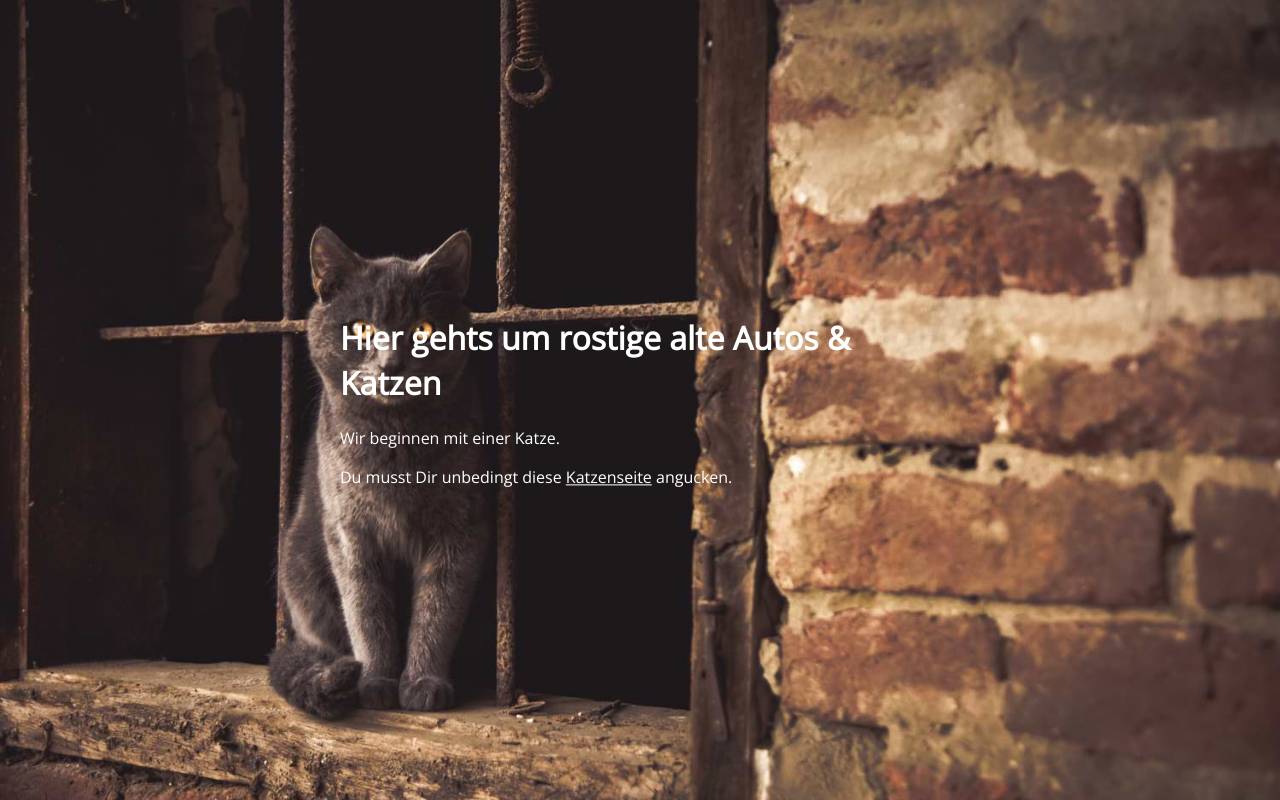
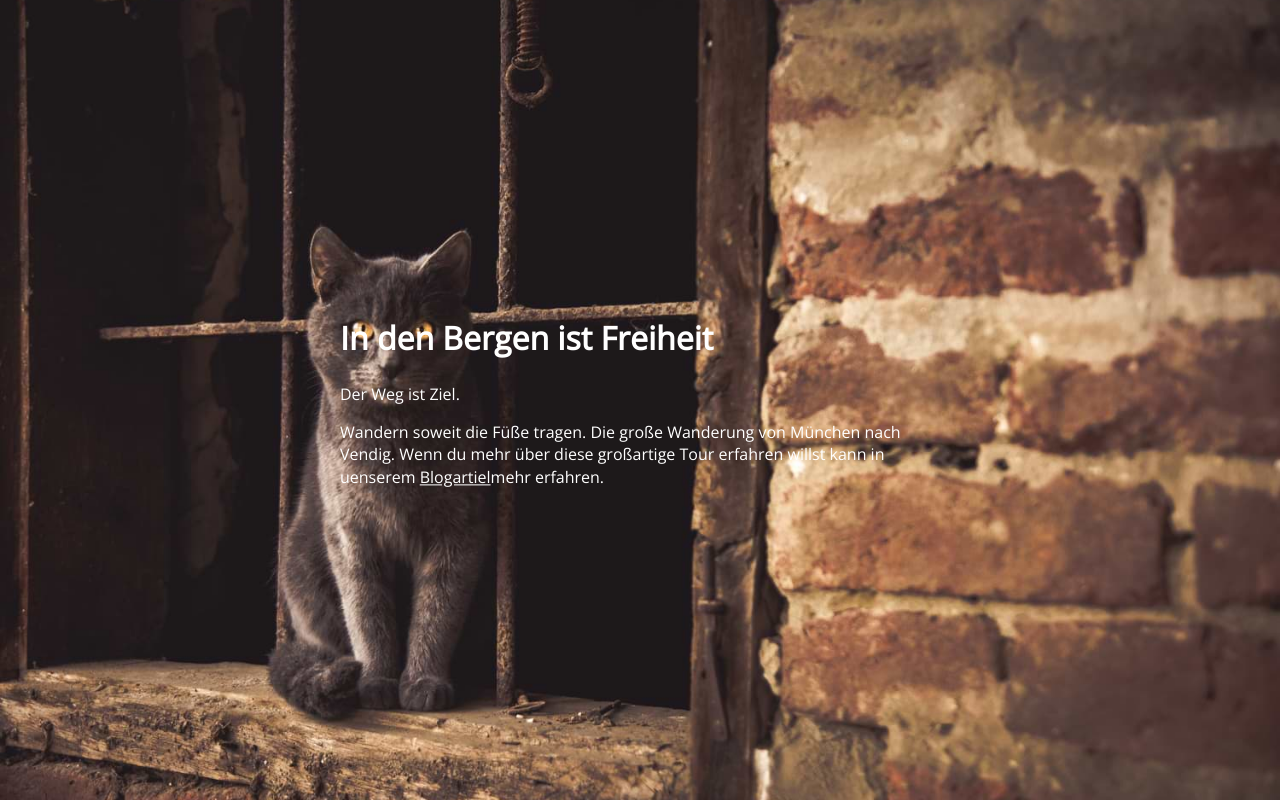
Before and after one commit to Budpencer/budpencer.github.io, a plain HTML site: page index.html in a window 1280 px wide. Drawn offline with nearby package versions, Linux system fonts and the light colour scheme.

Commit message:
Summary
Test

```diff
--- a/index.html
+++ b/index.html
@@ -21,9 +21,9 @@
     </head>
     <body>
         <div class="abs">
-			<h1>Hier gehts um rostige alte Autos & Katzen</h1>
-			<p>Wir beginnen mit einer Katze.</p>
-      <p>Du musst Dir unbedingt diese <a href="http://theleech.tk">Katzenseite</a> angucken.</p>
+			<h1>In den Bergen ist Freiheit</h1>
+			<p>Der Weg ist Ziel.</p>
+      <p>Wandern soweit die Füße tragen. Die große Wanderung von München nach Vendig. Wenn du mehr über diese großartige Tour erfahren willst kann in uenserem <a href="http://theleech.tk">Blogartiel</a>mehr erfahren.</p>
 		</div>
     </body>
 </html>
```
